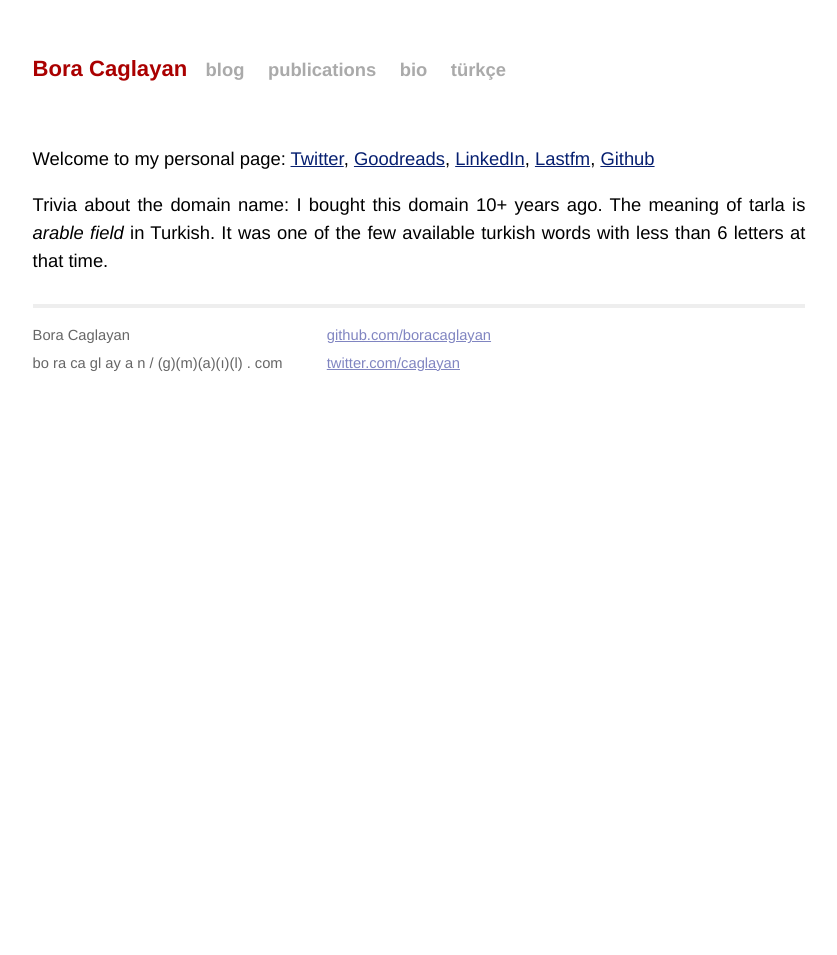
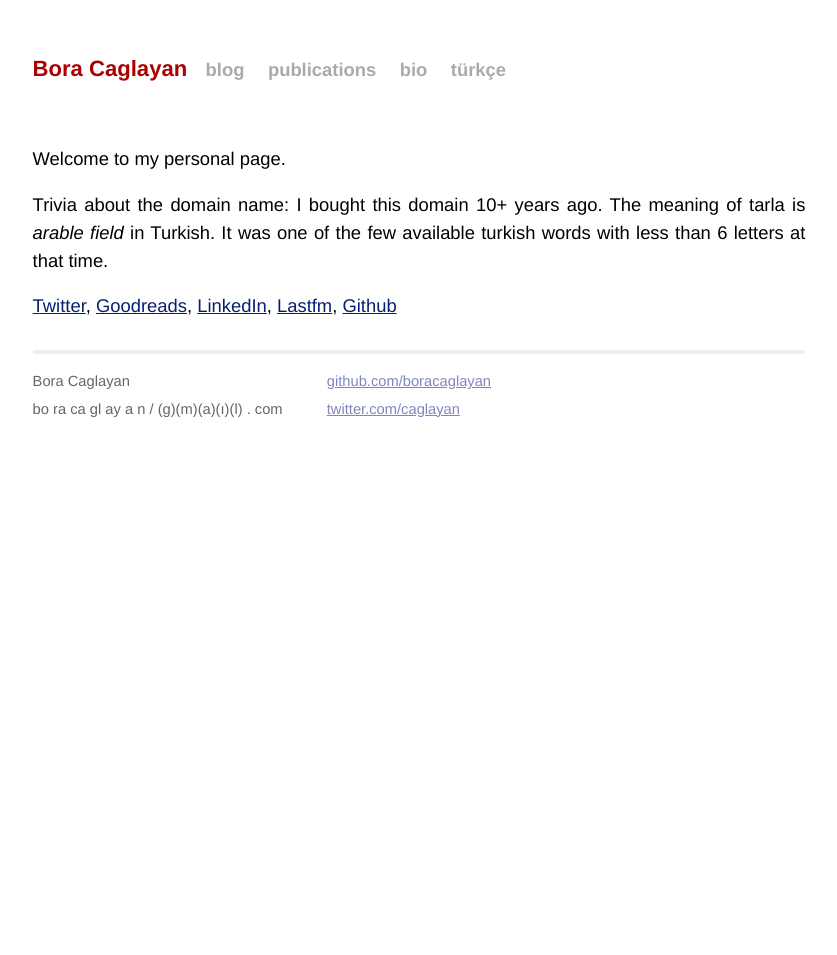
Before and after one commit to boracaglayan/boracaglayan.github.io, a Jekyll site: the page built from index.md, in a window 1280 px wide. Shown: the whole page, without its empty margins (221-1058 px from the left). Built offline with Jekyll 4.4.1, drawn with Linux system fonts in a browser that asks for light colours; Markdown is read by kramdown in place of the engine named in the settings.

Commit message:
a minor change

```diff
--- a/index.md
+++ b/index.md
@@ -3,10 +3,12 @@ layout: default
 title: Bora Caglayan
 ---
 
-Welcome to my personal page: [Twitter](http://twitter.com/caglayan),
+Welcome to my personal page.
+
+Trivia about the domain name: I bought this domain 10+ years ago. The meaning of tarla is *arable field* in Turkish. It was one of the few available turkish words with less than 6 letters at that time.
+
+[Twitter](http://twitter.com/caglayan),
 [Goodreads](ttp://www.goodreads.com/user/show/631324-bora/),
 [LinkedIn](http://www.linkedin.com/profile/view?id=3051621),
 [Lastfm](http://www.last.fm/user/boracaglayan),
 [Github](http://github.com/boracaglayan)
-
-Trivia about the domain name: I bought this domain 10+ years ago. The meaning of tarla is *arable field* in Turkish. It was one of the few available turkish words with less than 6 letters at that time.
```
